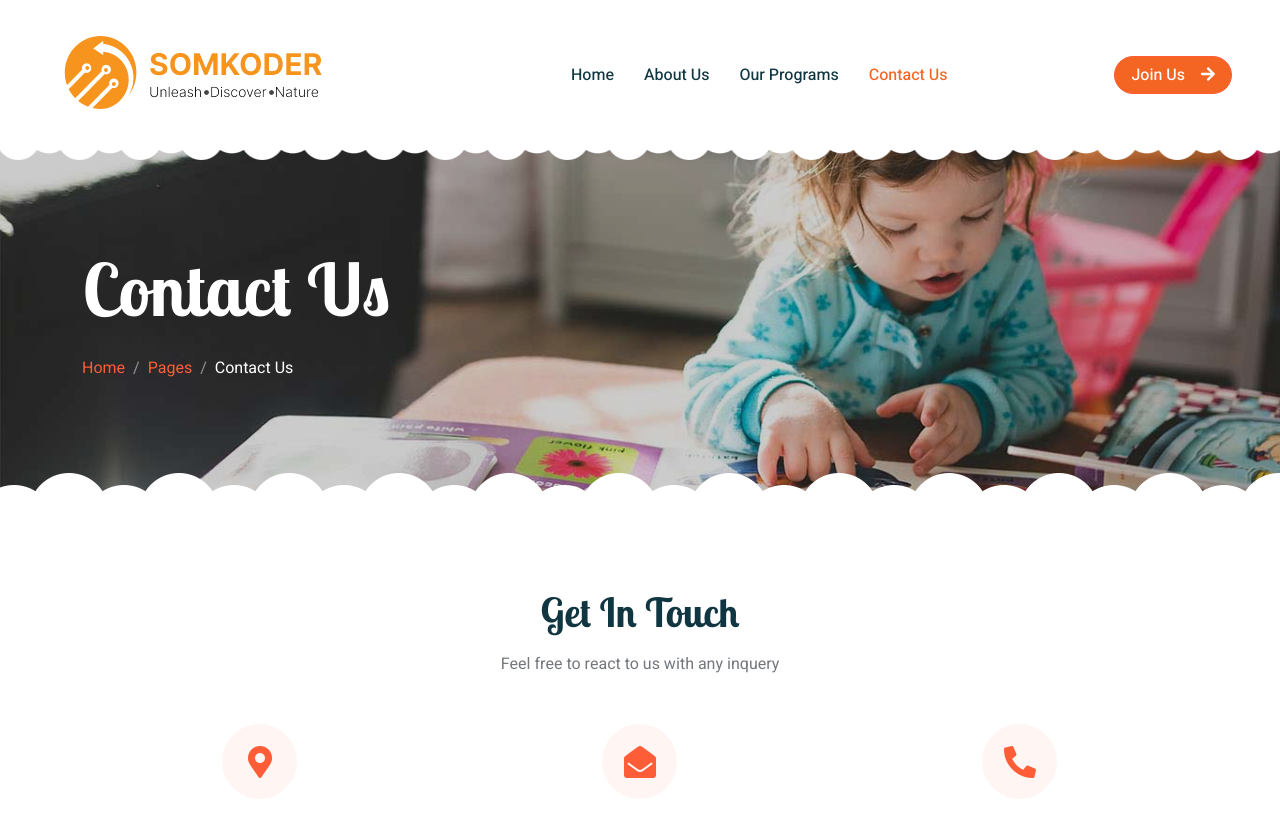
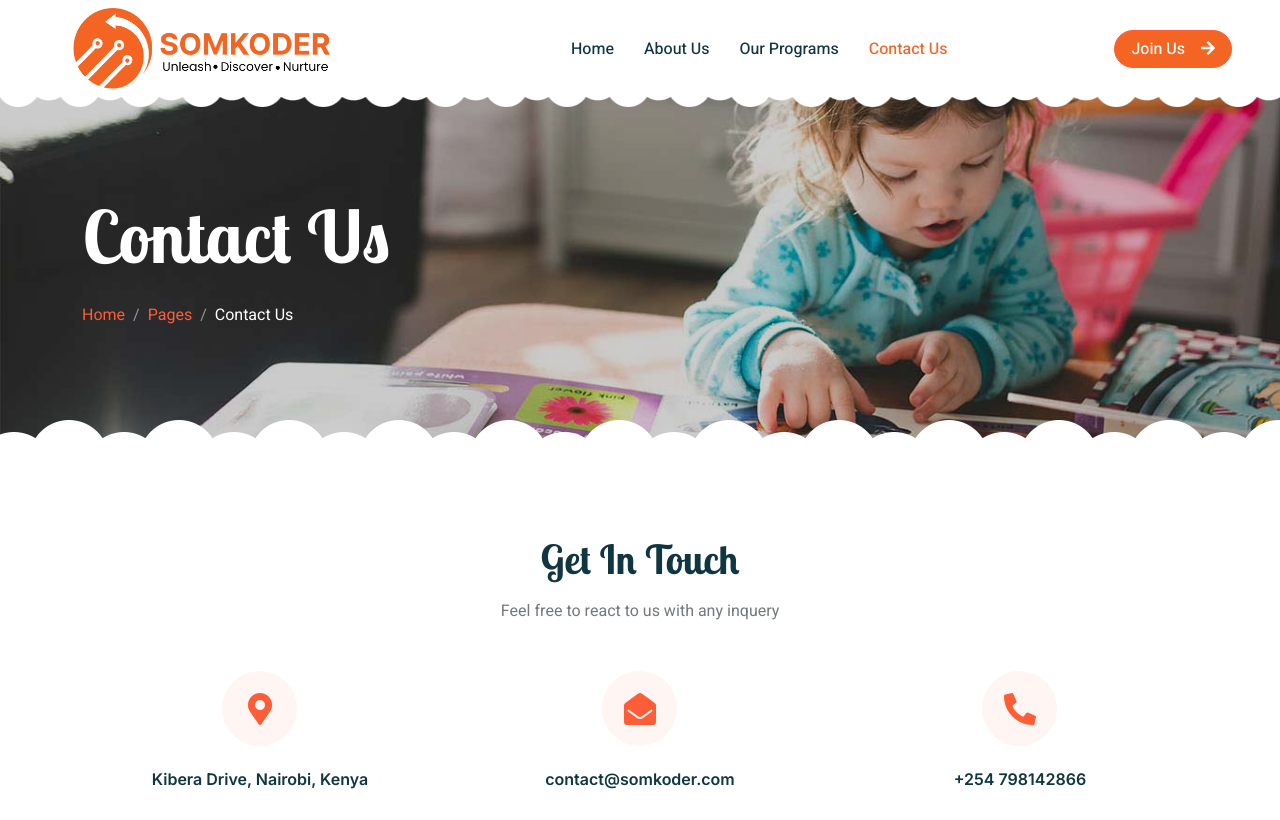
Before and after one commit to Roseoketch/somkoder, a plain HTML site: page somkoder/contact.html in a window 1280 px wide. Shown: the top 820 px of the page. Drawn offline with nearby package versions, Linux system fonts and the light colour scheme; files whose address does not match are found by name.

Commit message:
update the logo

```diff
--- a/somkoder/contact.html
+++ b/somkoder/contact.html
@@ -48,7 +48,7 @@
             <!-- Navbar Start -->
             <nav class="navbar navbar-expand-lg bg-white navbar-light sticky-top px-4 px-lg-5 py-lg-0">
                 <a href="index.html" class="navbar-brand">
-                    <img src="./img/Frame_32-removebg-preview.png" alt="somkoder-logo" height="140" width="340">
+                    <img src="./img/Somkoder-Logo.png" alt="somkoder-logo" height="87" width="340">
 
                 </a>
                 <button type="button" class="navbar-toggler" data-bs-toggle="collapse" data-bs-target="#navbarCollapse">
```
Also changed, not shown: somkoder/about.html (+2 -1 lines), somkoder/programs.html (+2 -1 lines).
